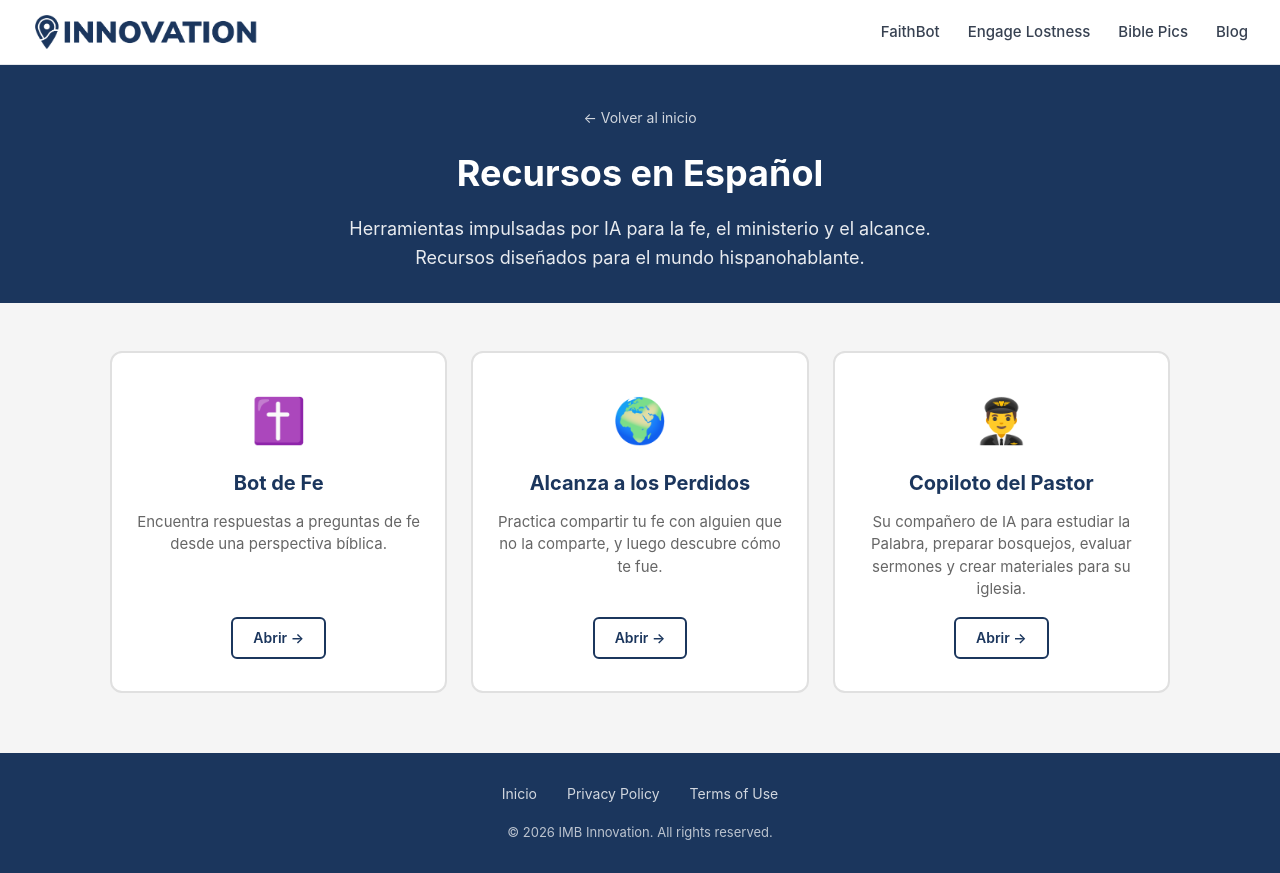
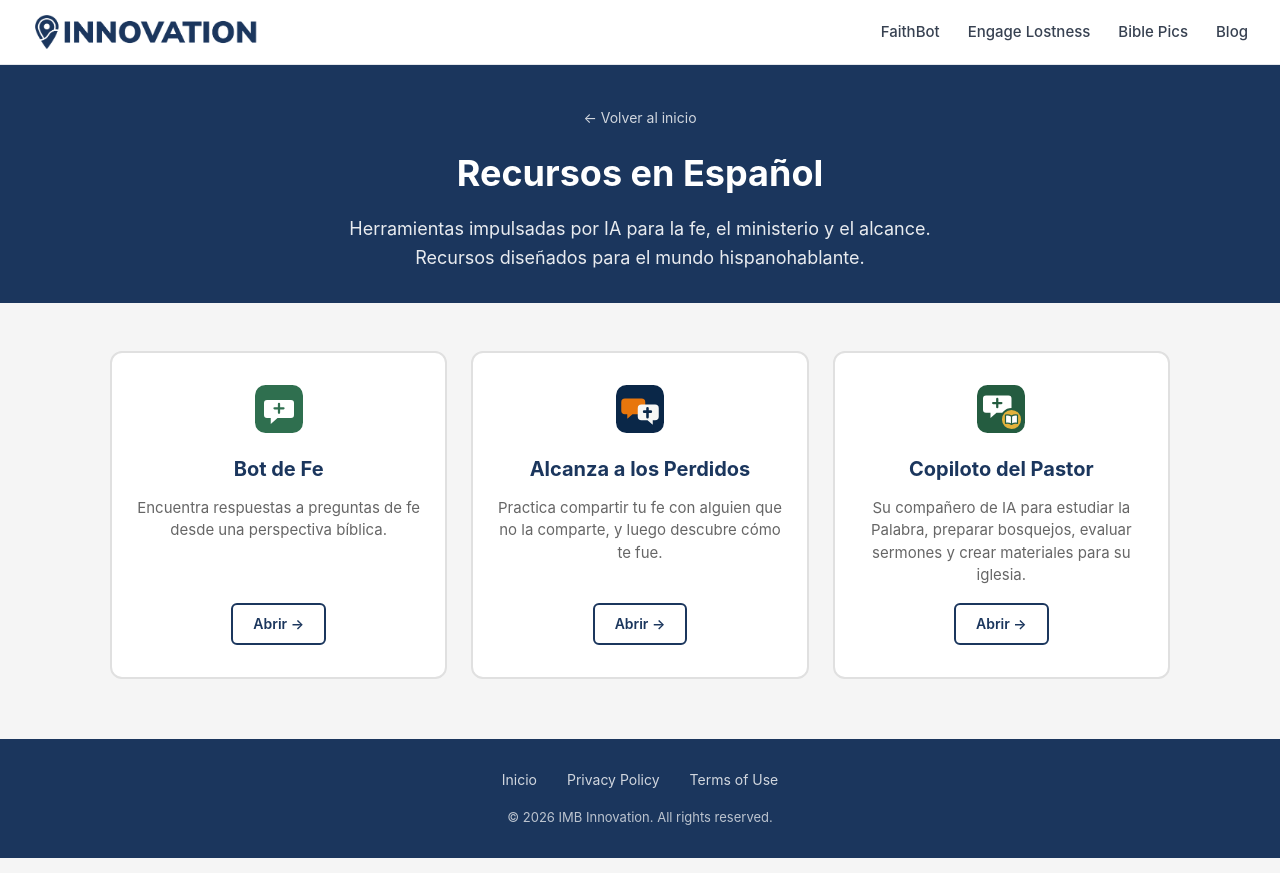
Before and after one commit to donbarger/faithbot, a plain HTML site: page docs/recursos-en-espanol.html in a window 1280 px wide. Drawn offline with Linux system fonts and the light colour scheme.

Commit message:
Recursos en Español: real app icons instead of emoji (#37)
The three cards used ✝️ / 🌍 / 👨‍✈️. They now use each app's own mark,
the same pattern and markup as the home page cards:
- Bot de Fe: faithbot-logo.svg (existing)
- Alcanza a los Perdidos: engage-lostness-logo.svg (existing)
- Copiloto del Pastor: new copiloto-logo.svg, the FaithBot bubble and
  cross on a deeper green (#245c40) with a gold open-Bible badge, so it
  reads as FaithBot family but distinct.

The page's .tool-icon rules gain the home page's img rules (block,
centered, contain) and a fixed 48px height so the cards line up.

Co-authored-by: Claude Opus 5.5 <noreply@anthropic.com>

```diff
--- a/docs/recursos-en-espanol.html
+++ b/docs/recursos-en-espanol.html
@@ -94,6 +94,15 @@
 
         .tool-icon {
             font-size: 44px;
+            height: 48px;
+            margin-bottom: 8px;
+        }
+
+        /* App icons are each app's own mark (docs/*-logo.svg), the same as the home page cards. */
+        .tool-icon img {
+            display: block;
+            margin: 0 auto;
+            object-fit: contain;
         }
 
         .tool-card h3 {
@@ -197,21 +206,21 @@
         <div class="tools-grid">
 
             <a href="https://chat.faithbot.tools/?lang=es" class="tool-card" target="_blank" rel="noopener noreferrer">
-                <div class="tool-icon">✝️</div>
+                <div class="tool-icon"><img src="faithbot-logo.svg" alt="Bot de Fe" width="48" height="48"></div>
                 <h3>Bot de Fe</h3>
                 <p>Encuentra respuestas a preguntas de fe desde una perspectiva bíblica.</p>
                 <span class="tool-link">Abrir →</span>
             </a>
 
             <a href="https://www.engagelostness.com/?lang=es" class="tool-card" target="_blank" rel="noopener noreferrer">
-                <div class="tool-icon">🌍</div>
+                <div class="tool-icon"><img src="engage-lostness-logo.svg" alt="Alcanza a los Perdidos" width="48" height="48"></div>
                 <h3>Alcanza a los Perdidos</h3>
                 <p>Practica compartir tu fe con alguien que no la comparte, y luego descubre cómo te fue.</p>
                 <span class="tool-link">Abrir →</span>
             </a>
 
             <a href="https://copiloto.faithbot.tools/" class="tool-card" target="_blank" rel="noopener noreferrer">
-                <div class="tool-icon">👨‍✈️</div>
+                <div class="tool-icon"><img src="copiloto-logo.svg" alt="Copiloto del Pastor" width="48" height="48"></div>
                 <h3>Copiloto del Pastor</h3>
                 <p>Su compañero de IA para estudiar la Palabra, preparar bosquejos, evaluar sermones y crear materiales para su iglesia.</p>
                 <span class="tool-link">Abrir →</span>
```
Also changed, not shown: docs/copiloto-logo.svg (added), 1 other file.
